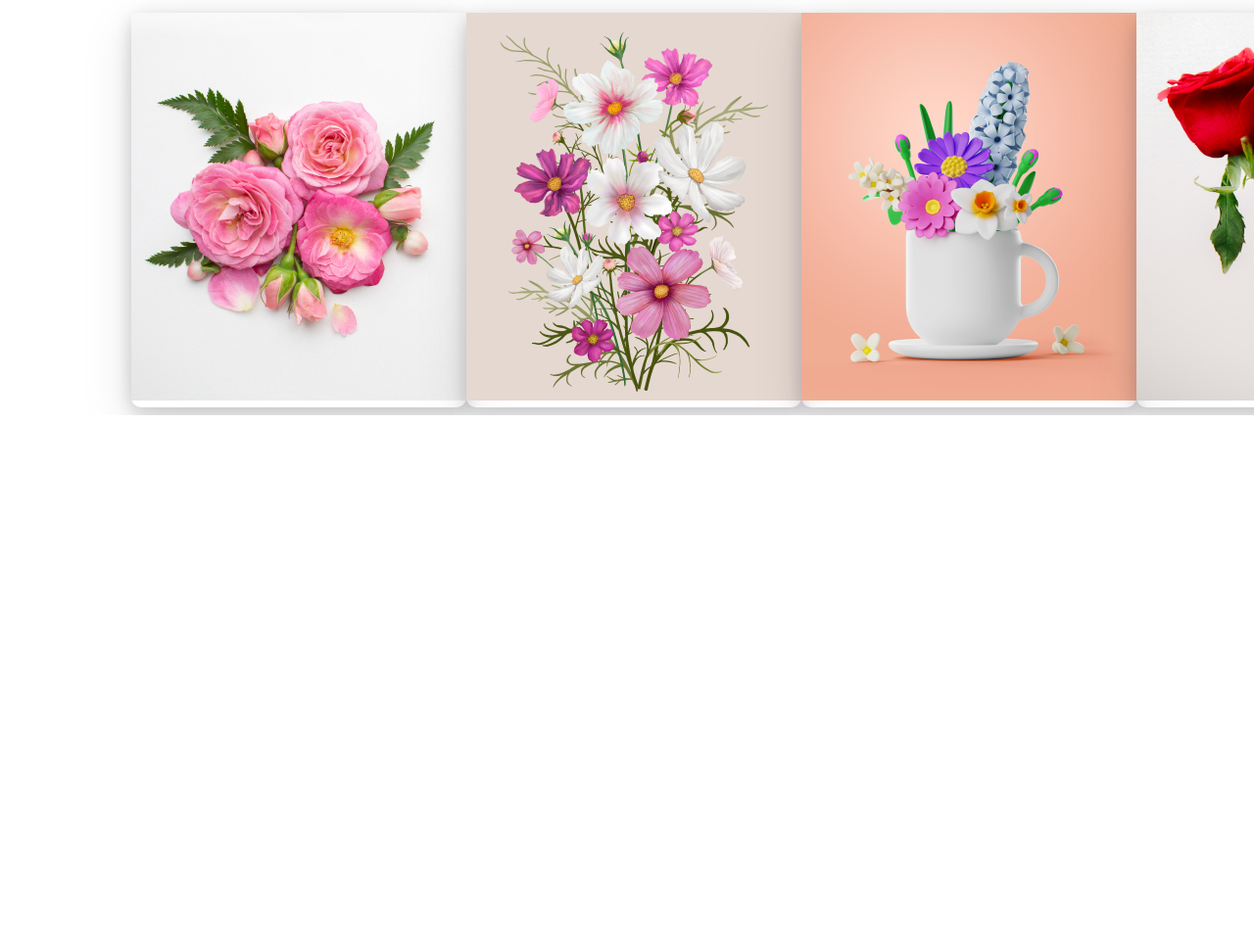
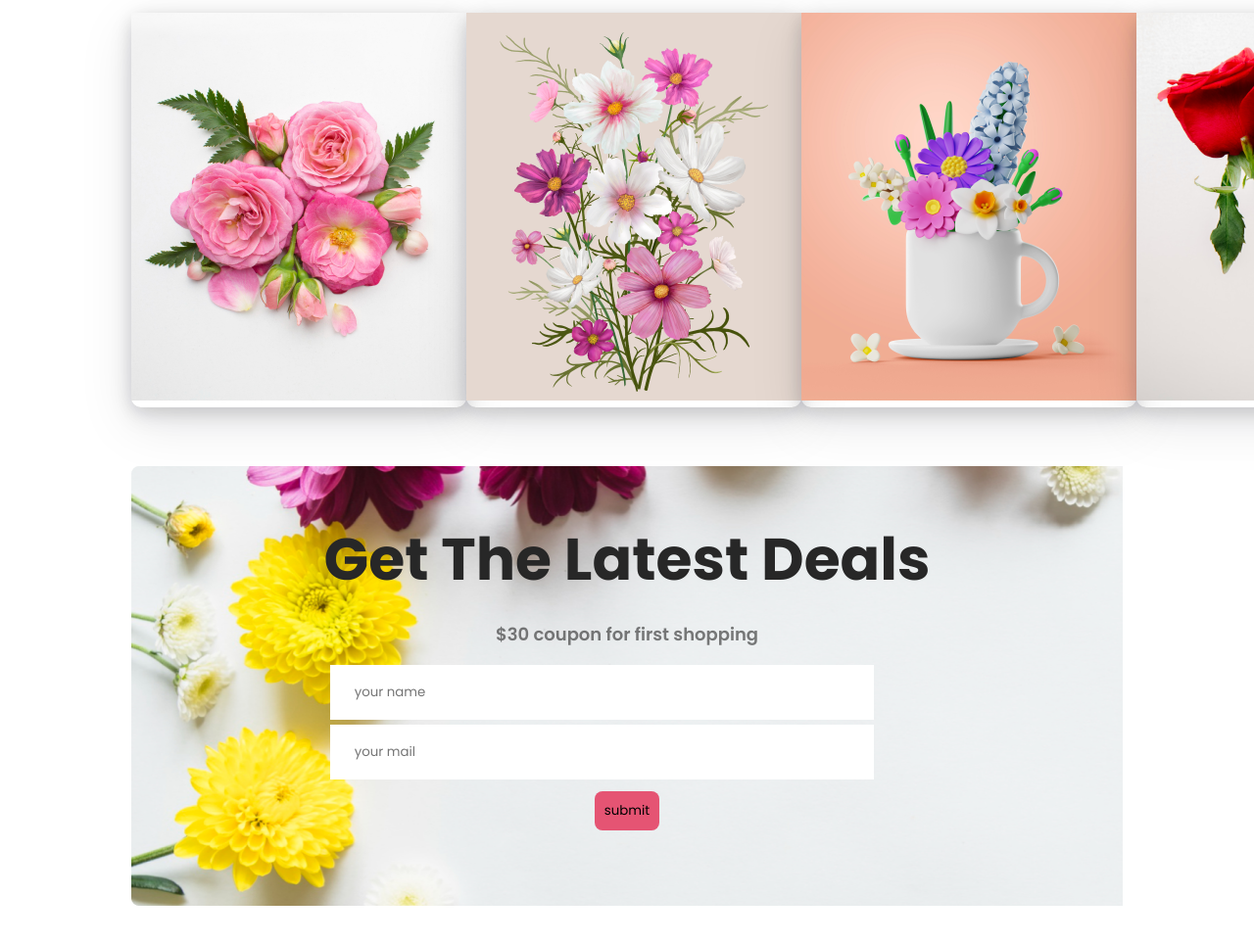
Before and after one commit to naeem182/assignment-of-flower-shop-, a plain HTML site: page index.html in a window 1280 px wide. Shown: the part 3162-4126 px from the top of the page at 98% size. Before the commit the page ends 3586 px from the top, so only its background shows below. Drawn offline with Linux system fonts and the light colour scheme.

Commit message:
footer deal sec done

```diff
--- a/index.html
+++ b/index.html
@@ -103,6 +103,21 @@
 
 
     </main>
+    <footer>
+        <!-------get the leatest deal------>
+        <section class="deal">
+            <h3 style="padding-top: 50px;" class="sec-title">Get The Latest Deals</h3>
+            <p class="sec-descrip">$30 coupon for first shopping</p>
+            <form class="contact" action="">
+                <input type="text" placeholder="your name">
+                <input type="email" placeholder="your mail">
+                <input style="text-align: left;align-items: first baseline;" class="hello-btn" type="submit"
+                    value="submit">
+            </form>
+
+        </section>
+
+    </footer>
 </body>
 
 </html>
--- a/style.css
+++ b/style.css
@@ -146,3 +146,27 @@ span {
 
 
 }
+
+/*deal sec*/
+.deal {
+    background-image: url(images/Rectangle\ 9.png);
+    margin: 130px 0px;
+    text-align: center;
+    background-repeat: no-repeat;
+    align-items: center;
+    width: 80%;
+    height: 884px;
+    margin: auto;
+}
+
+.contact input[type="text"],
+.contact input[type="email"] {
+    display: block;
+    margin-bottom: 5px;
+    margin-left: 20%;
+    padding: 18px 25px;
+    color: #181818;
+    border: 0;
+    background: white;
+    width: 50%;
+}
```
